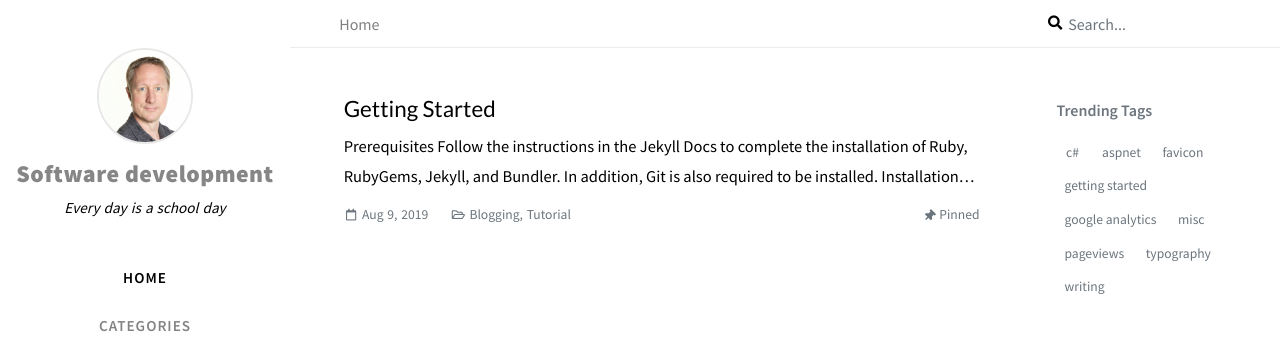
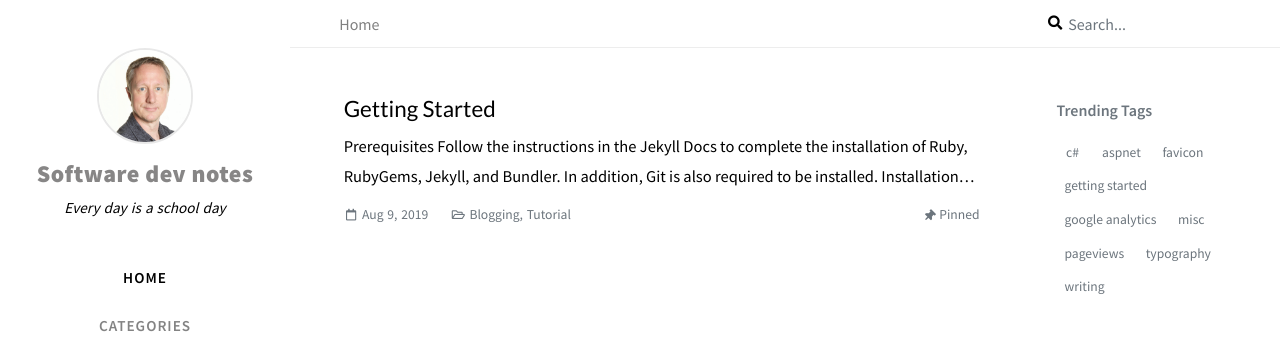
Before and after one commit to ianpowell2017/ianpowell2017.github.io, a Jekyll site: the page built from index.html, in a window 1280 px wide. Shown: the top 355 px of the page. Built offline with Jekyll 4.4.1, drawn with Linux system fonts in a browser that asks for light colours; nearby versions of some CDN libraries; comment, search, counter and statistics services are not loaded.

Commit message:
Update _config.yml

```diff
--- a/_config.yml
+++ b/_config.yml
@@ -21,7 +21,7 @@ timezone: Europe/London
 # jekyll-seo-tag settings › https://github.com/jekyll/jekyll-seo-tag/blob/master/docs/usage.md
 # ↓ --------------------------
 
-title: Software development                          # the main title
+title: Software dev notes                # the main title
 
 tagline: Every day is a school day   # it will display as the sub-title
 
@@ -29,7 +29,7 @@ description: >-                        # used by seo meta and the atom feed
   A minimal, responsive, and powerful Jekyll theme for presenting professional writing.
 
 # fill in the protocol & hostname for your site, e.g., 'https://ianpowell.github.io'
-url: ''
+url: 'https://ianpowell.github.io'
 
 github:
   username: ianpowell2017             # change to your github username
```
